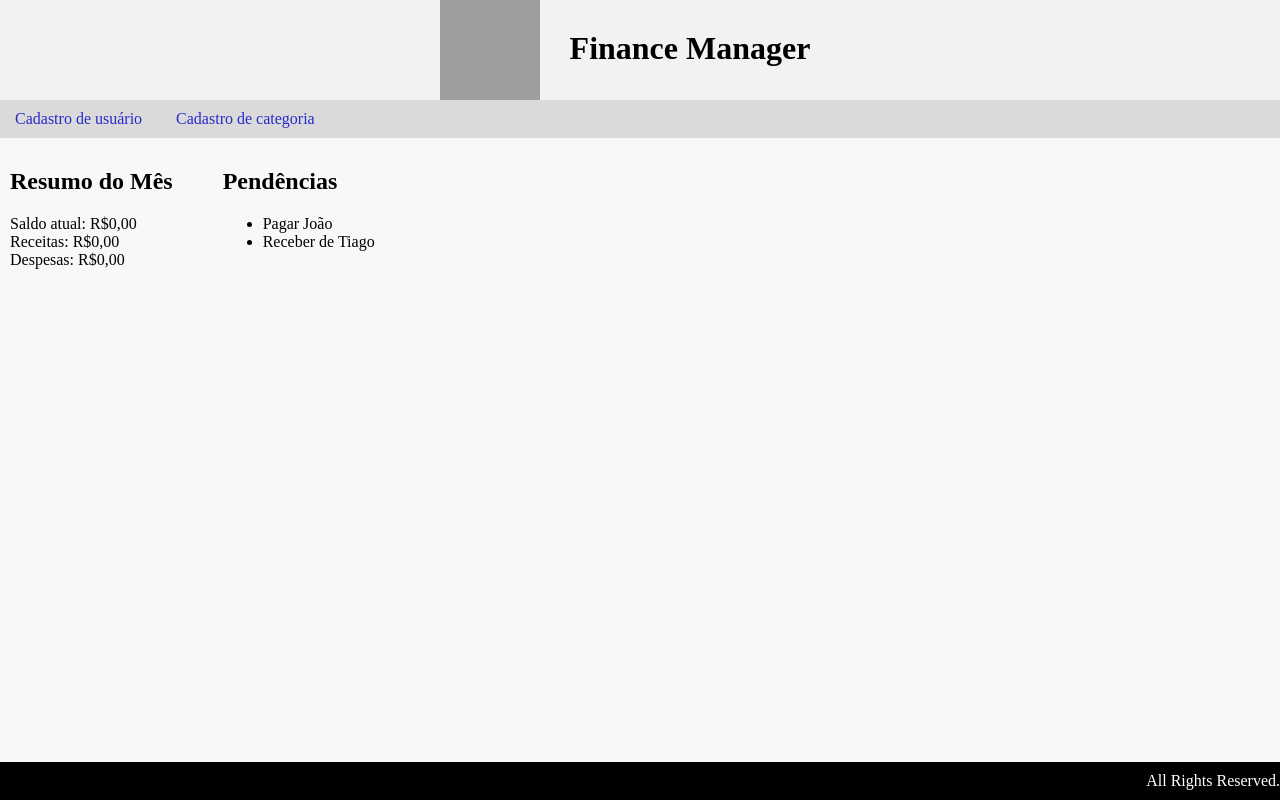
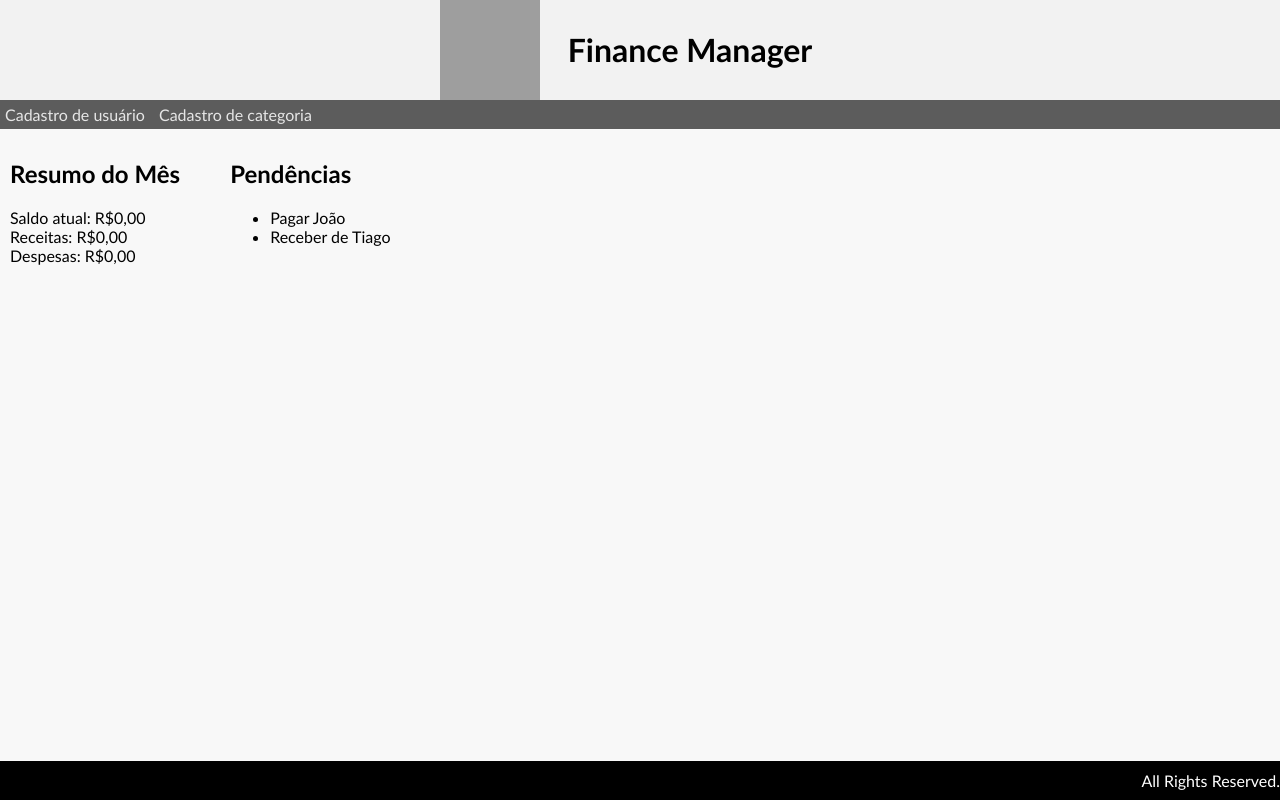
Before and after one commit to GustavoSabel/financemanager, a PHP site: page / in a window 1280 px wide. Run offline with PHP 8.4, Linux system fonts and the light colour scheme; grey boxes are pictures that could not be loaded.

Commit message:
Ajustes no layout

```diff
--- a/financemanager/Resourses/Estilos.css
+++ b/financemanager/Resourses/Estilos.css
@@ -1,3 +1,7 @@
+html {
+	font-family: Calibri
+}
+
 body {
 	margin: 0;
 }
@@ -29,46 +33,49 @@ div.cabecalho h1 {
 
 nav {
 	clear:both;
-	background-color: red;
-	padding: 10px;
-	background-color: #DADADA;
+	background-color: #5C5C5C;
 }
 
 nav ul.navegacao {
 	list-style-type: none;
 	margin: 0;
-	padding: 0;
+	padding:5px 0px 5px 0px;
 }
 
 nav ul.navegacao li {
 	display:inline;
-	margin-right:20px;
+	margin:0;
+	padding:0;
 }
 
 nav ul.navegacao li a {
 	text-decoration: none;
-	padding:5px;
+	padding:5px 5px 5px 5px;
 }
 
 /* unvisited link */
 nav ul.navegacao li a:link {
-    color: #2929CC;
+    color: #E6E6E6;
 }
 
 /* visited link */
 nav ul.navegacao li a:visited {
-    color: #2929CC;
+    color: #E6E6E6;
 }
 
 /* mouse over link */
 nav ul.navegacao li a:hover {
-    color: #333333;
-	background-color:#E6E6E6;
+    color: #E6E6E6;
+	background-color:#161616;
 }
 
 /* selected link */
 nav ul.navegacao li a:active {
-    color: #333333;
+    color: #E6E6E6;
+}
+
+input {
+	margin-bottom:5px;
 }
 
 section {
```
